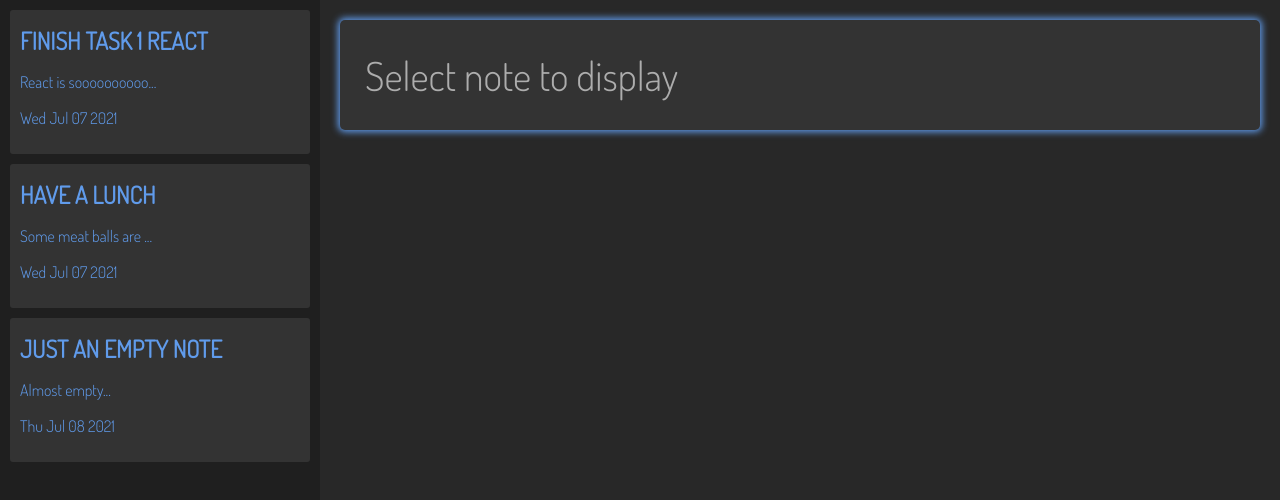
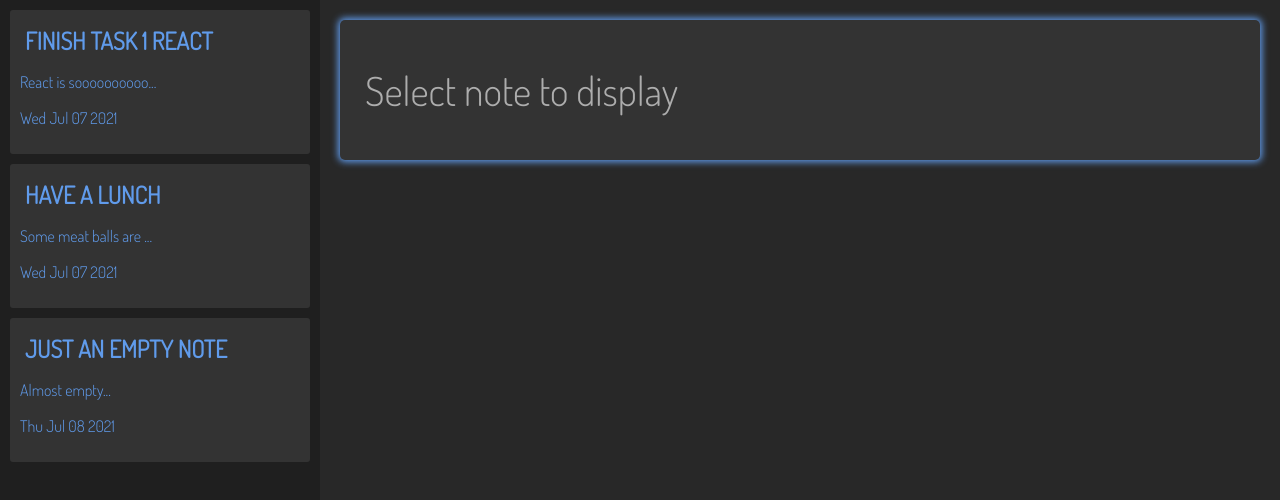
Before and after one commit to dapodev/ITechArt_Front-End, a React (Create React App) app in the folder note-app/: page / in a window 1280 px wide. Shown: the top 500 px of the page. Built offline with nearby package versions, Linux system fonts and the light colour scheme.

Commit message:
Code refactoring

```diff
--- a/note-app/src/components/DisplayedNote/DisplayedNote.jsx
+++ b/note-app/src/components/DisplayedNote/DisplayedNote.jsx
@@ -12,6 +12,9 @@ const DisplayedNote = ({ activeNote, onEdited, setEditing }) => {
   const titleOutputNode = React.createRef();
   const changeNoteForm = React.createRef();
   const noteMenu = React.createRef();
+
+  const [titleValue, setTitleValue] = React.useState('');
+  const [descValue, setDescValue] = React.useState('');
 
   const onEditClick = (event) => {
     setTitleValue(activeNote.title);
@@ -45,9 +48,6 @@ const DisplayedNote = ({ activeNote, onEdited, setEditing }) => {
 
   const getRevertedDisplay = (refered) =>
     refered.current.style.display === 'none' ? 'block' : 'none';
-
-  const [titleValue, setTitleValue] = React.useState('');
-  const [descValue, setDescValue] = React.useState('');
 
   return (
     <div style={styles.wrapper}>
--- a/note-app/src/components/DisplayedNote/styles.js
+++ b/note-app/src/components/DisplayedNote/styles.js
@@ -4,7 +4,6 @@ export const styles = {
     margin: '20px',
     padding: '5px 25px',
     borderRadius: '5px',
-    lineHeight: '20px',
     transition: 'box-shadow 0.3s',
     backgroundColor: '#333333',
   },
--- a/note-app/src/components/NoteList/NoteItem/styles.js
+++ b/note-app/src/components/NoteList/NoteItem/styles.js
@@ -13,7 +13,7 @@ export const styles = {
       textTransform: 'uppercase',
       fontWeight: 'bold',
       fontSize: '24px',
-      margin: '5px 0',
+      margin: '5px 5px',
   },
 
   closeButton: {
--- a/note-app/src/pages/myNotes/myNotes.jsx
+++ b/note-app/src/pages/myNotes/myNotes.jsx
@@ -38,8 +38,6 @@ const MyNotes = () => {
   const onSelectNote = (selectedNote) =>
     isEditOn ? null : setActiveNote(selectedNote);
 
-  // use effect???
-
   const saveNotesLocal = (notes) =>
     localStorage.setItem('noteList', JSON.stringify(notes));
 
```
